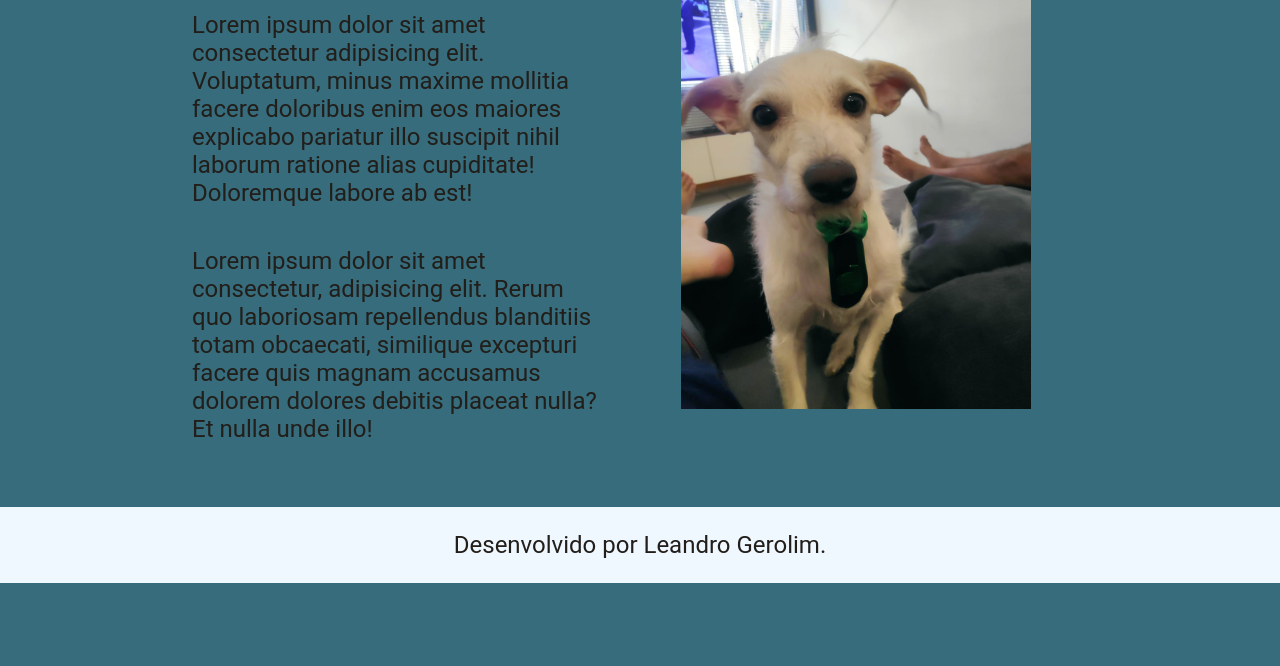
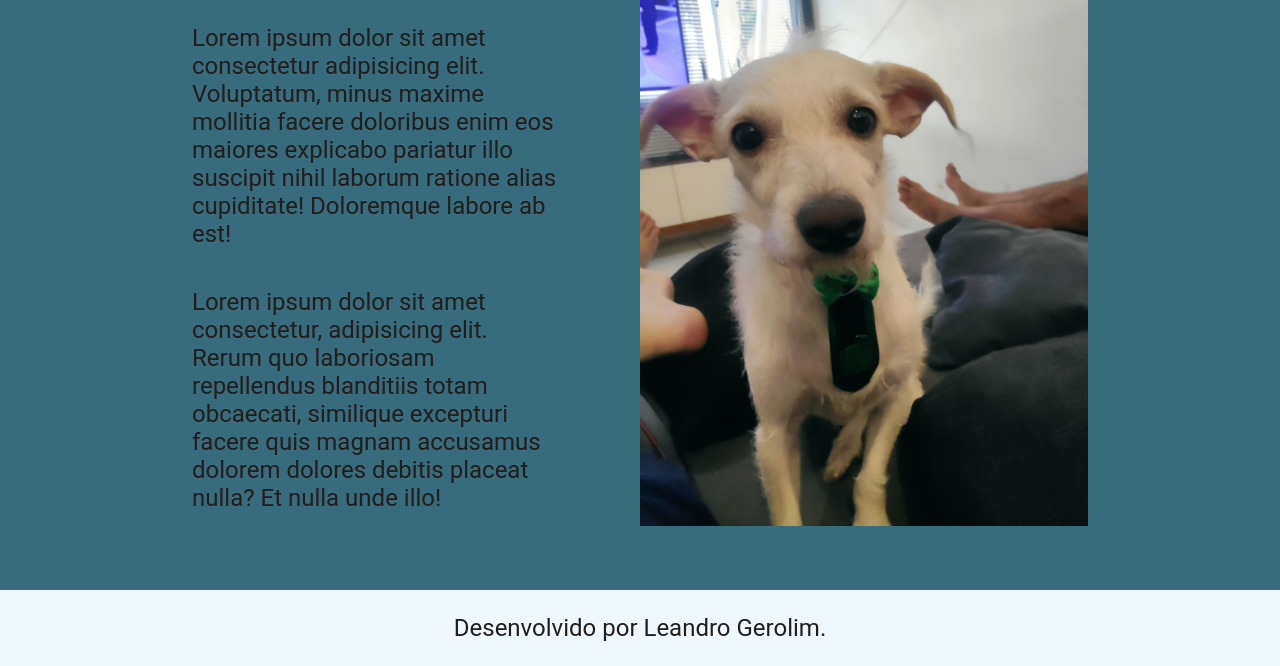
Before and after one commit to leandrogerolim/alura-html-css, a plain HTML site: page about.html in a window 1280 px wide. Shown: the part 189-855 px from the top of the page. Before the commit the page ends 800 px from the top, so only its background shows below. Drawn offline with Linux system fonts and the light colour scheme.

Commit message:
correção tamanho da imagem

```diff
--- a/about.html
+++ b/about.html
@@ -24,9 +24,9 @@
             <p class="apresentacao__texto">Lorem ipsum dolor sit amet consectetur, adipisicing elit. Rerum quo laboriosam repellendus blanditiis totam obcaecati, similique excepturi facere quis magnam accusamus dolorem dolores debitis placeat nulla? Et nulla unde illo!</p>
 
         </section>
-        <div class="apresentacao__imagem">
-        <img src="./assets/ruphert.jpeg" alt="cachorro branco de gravata" width="350" height="450" />
-    </div>
+
+        <img class="apresentacao__imagem" src="./assets/ruphert.jpeg" alt="cachorro branco de gravata" width="350" height="450" />
+
 
         <title></title>
 
```
